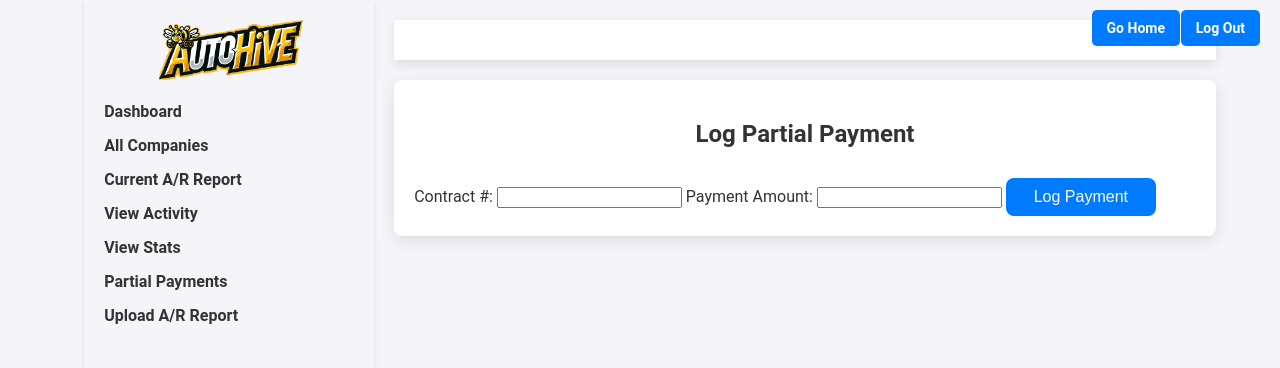
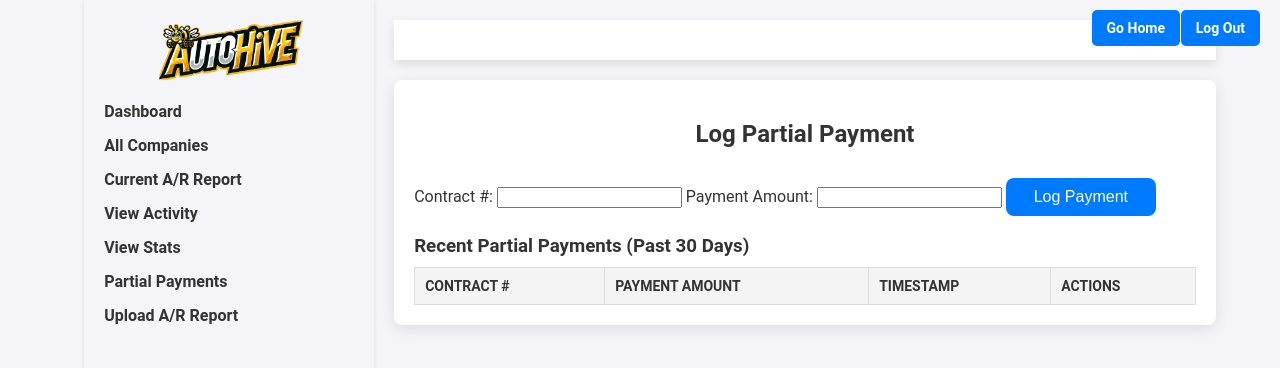
Before and after one commit to Ottermax-Bot/Autohive, a Flask app: page /log_partial_payment in a window 1280 px wide. Shown: the top 368 px of the page. Run offline with Flask 3, Linux system fonts and the light colour scheme; lists and menus that the app fills with data are empty.

Commit message:
Update log_partial_payment.html

```diff
--- a/templates/log_partial_payment.html
+++ b/templates/log_partial_payment.html
@@ -11,6 +11,33 @@
 
     <button type="submit" class="dashboard-btn">Log Payment</button>
 </form>
+
+<h3>Recent Partial Payments (Past 30 Days)</h3>
+<table>
+    <thead>
+        <tr>
+            <th>Contract #</th>
+            <th>Payment Amount</th>
+            <th>Timestamp</th>
+            <th>Actions</th>
+        </tr>
+    </thead>
+    <tbody>
+        {% for payment in recent_payments %}
+        <tr>
+            <td>{{ payment.details.split("logged for contract")[1].strip() }}</td>
+            <td>{{ payment.details.split("$")[1].split(" ")[0] }}</td>
+            <td>{{ payment.timestamp }}</td>
+            <td>
+                <form method="POST" action="{{ url_for('revert_partial_payment') }}">
+                    <input type="hidden" name="activity_id" value="{{ payment.id }}">
+                    <button type="submit" class="dashboard-btn">Revert</button>
+                </form>
+            </td>
+        </tr>
+        {% endfor %}
+    </tbody>
+</table>
 
 <script>
     function fetchContracts(query) {
```
